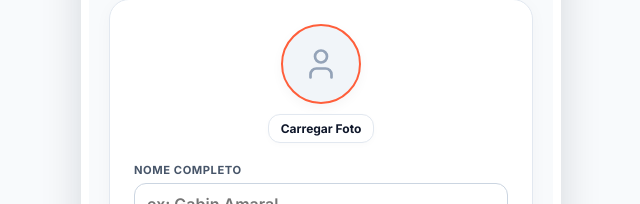
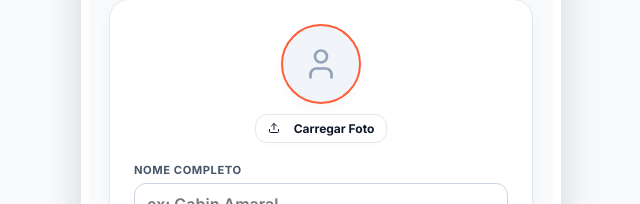
Before and after one commit to Gabusuck/strongPR, a React (Vite) app: page / in a window 1280 px wide. Shown: the part 232-436 px from the top of the page, without its empty margins (319-959 px from the left). Built offline with nearby package versions, Linux system fonts and the light colour scheme.

Commit message:
Fix: Add Upload icon back to onboarding button in App.tsx to solve TS6133 unused import error

```diff
--- a/src/App.tsx
+++ b/src/App.tsx
@@ -509,7 +509,10 @@ const OnboardWizard: React.FC<OnboardWizardProps> = ({ onComplete }) => {
           </div>
 
           <div style={{ display: 'flex', gap: '8px' }}>
-            <button type="button" className="btn btn-secondary btn-small" onClick={() => fileInputRef.current?.click()} style={{ padding: '6px 12px', fontSize: '0.75rem', fontWeight: 700 }}>Carregar Foto</button>
+            <button type="button" className="btn btn-secondary btn-small" onClick={() => fileInputRef.current?.click()} style={{ display: 'flex', alignItems: 'center', justifyContent: 'center', padding: '6px 12px', fontSize: '0.75rem', fontWeight: 700 }}>
+              <Upload size={12} style={{ marginRight: '6px' }} />
+              Carregar Foto
+            </button>
             {avatarType === 'image' && (
               <button type="button" className="btn btn-secondary btn-small" onClick={() => { setAvatarUrl(''); setAvatarType('silhouette'); }} style={{ padding: '6px 12px', fontSize: '0.75rem', fontWeight: 700, color: 'var(--danger)', borderColor: 'rgba(239, 68, 68, 0.2)' }}>Remover</button>
             )}
```
